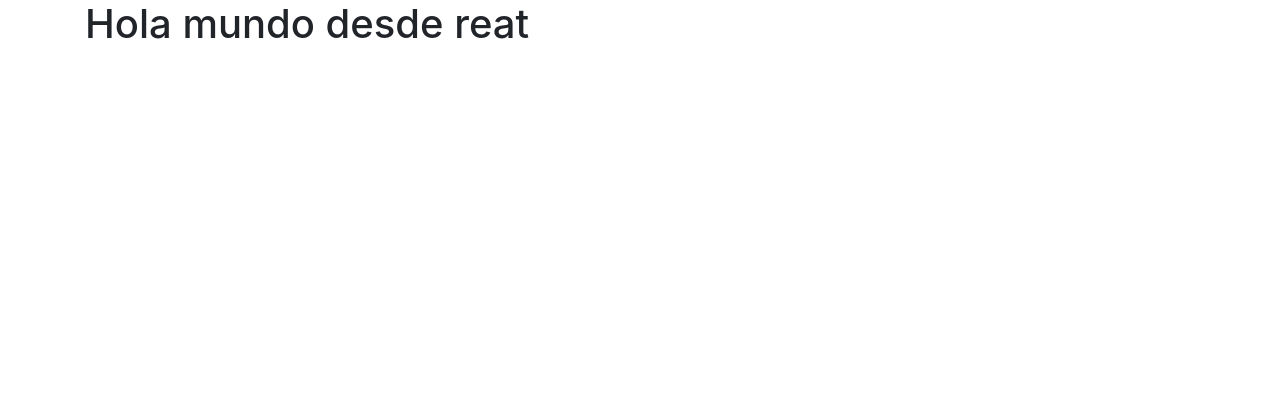
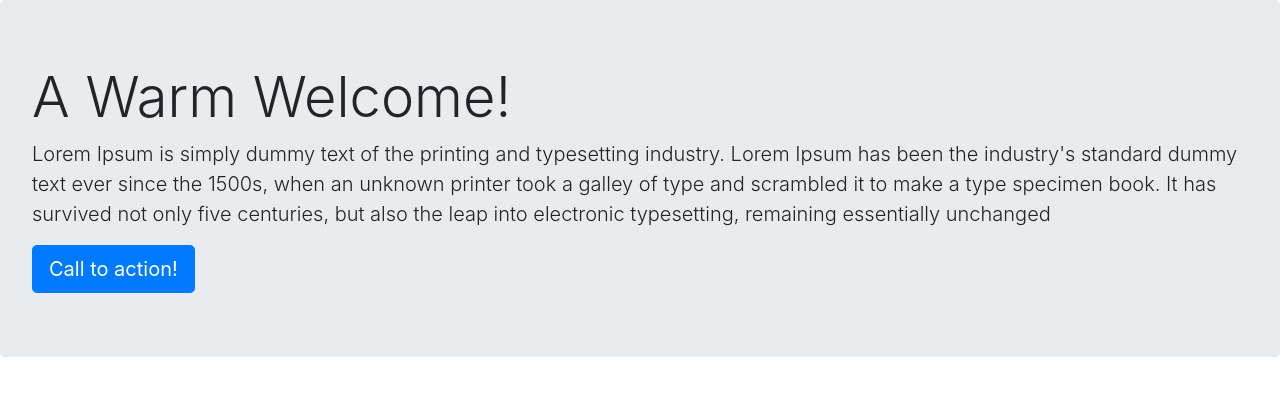
Before and after one commit to byanse/Landing-page-with-React, a React (Create React App) app: page / in a window 1280 px wide. Shown: the top 396 px of the page. Built offline with nearby package versions, Linux system fonts and the light colour scheme.

Commit message:
jumbotronTeminado

```diff
--- a/src/App.js
+++ b/src/App.js
@@ -1,15 +1,16 @@
-
+import Jumbotron from './componentes/Jumbotron'
 function App() {
   return (
+      <>
+        <Jumbotron username = "Welcome"/>
     <div className="container">
       <div className="row">
      <div className="col-md-12">
-       <h1>Hola mundo desde reat</h1>
 
        </div>
       </div>
     </div>
-
+</>
 
   );
 }
--- /dev/null
+++ b/src/componentes/Jumbotron.js
@@ -0,0 +1,58 @@
+import React from "react";
+
+function Jumbotron(props){
+    return(
+        <div className="jumbotron">
+<h1 className="display-4">A Warm {props.username}!</h1>
+  <p className="lead">Lorem Ipsum is simply dummy text of the printing and typesetting industry. Lorem Ipsum has been the industry's standard dummy text ever since the 1500s, when an unknown printer took a galley of type and scrambled it to make a type specimen book. It has survived not only five centuries, but also the leap into electronic typesetting, remaining essentially unchanged</p>
+
+  <a className="btn btn-primary btn-lg" href="https://www.google.scom/" role="button">Call to action!</a>
+</div>
+    )
+}
+
+
+export default Jumbotron
+
+
+
+
+
+
+
+
+
+
+
+
+
+
+
+
+
+
+
+
+
+
+
+
+
+
+/* const data = {
+cardTitle: "A Card Welcome!",
+cardDescription: "Lorem Ipsum is simply dummy text of the printing and typesetting industry. Lorem Ipsum has been the industry's standard dummy text ever since the 1500s, when an unknown printer took a galley of type and scrambled it to make a type specimen book",
+button: {
+    url: "https://www.google.com/",
+    lavel: "Cal tu action!"
+}
+};
+let content =(
+    <div className="jumbotron">
+  <h1 className="display-4">{data.cardTitle}</h1>
+<p className="lead">{data.cardDescription}</p>
+  <a className="btn btn-primary btn-lg" href={data.button.url} role="button">{data.button.lavel}</a>
+</div>
+);
+
+ReactDOM.render(content, document.querySelector("#mydiv")); */
--- a/src/index.js
+++ b/src/index.js
@@ -11,6 +11,7 @@ import "bootstrap";
 import reportWebVitals from './reportWebVitals';
 
 ReactDOM.render(
+
   <React.StrictMode>
     <App />
   </React.StrictMode>,
```
Also changed, not shown: 1 other file (tests, documents, lock files or other folders).
